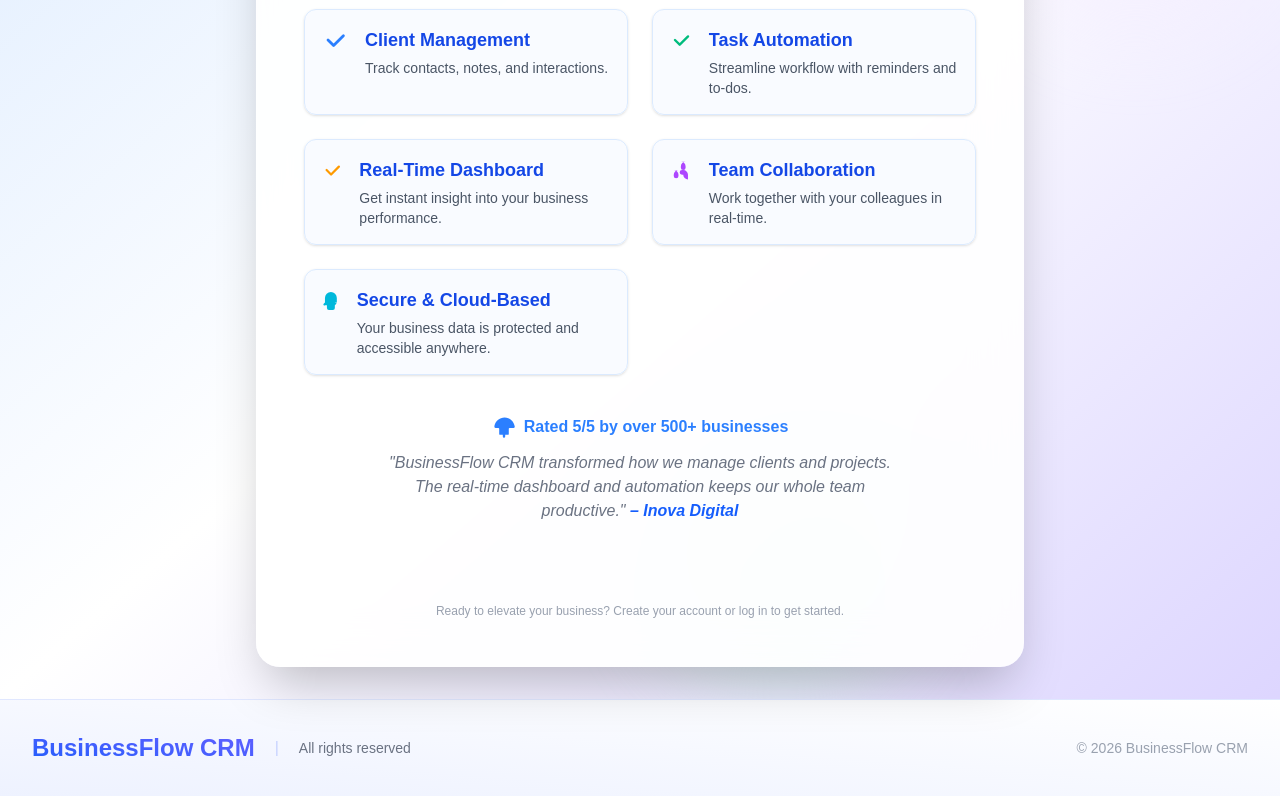
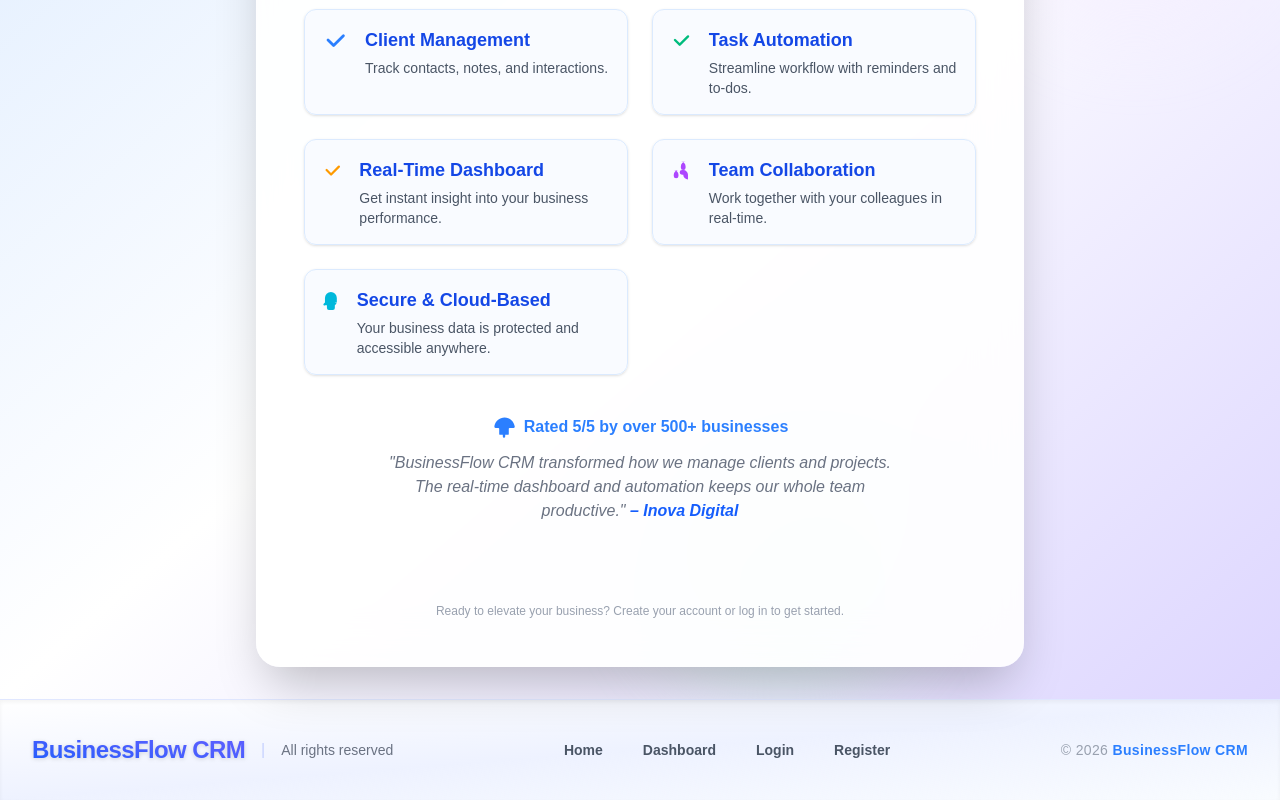
Before and after one commit to ionutpetru4046/business-flow, a Next.js app: page / in a window 1280 px wide. Shown: the part 490-1290 px from the top of the page. Built offline with nearby package versions, Linux system fonts and the light colour scheme.

Commit message:
links added into footer component

```diff
--- a/components/Footer.tsx
+++ b/components/Footer.tsx
@@ -1,18 +1,41 @@
+import Link from "next/link";
+
+const navLinks = [
+  { href: "/", label: "Home" },
+  { href: "/dashboard", label: "Dashboard" },
+  { href: "/login", label: "Login" },
+  { href: "/register", label: "Register" },
+];
+
 export default function Footer() {
   return (
-    <footer className="w-full bg-gradient-to-tr from-indigo-50 to-white border-t border-indigo-100 shadow-sm">
-      <div className="max-w-7xl mx-auto px-4 md:px-8 py-8 flex flex-col md:flex-row items-center justify-between gap-4">
-        <div className="flex flex-col md:flex-row items-center gap-2">
-          <span className="text-2xl font-extrabold text-transparent bg-clip-text bg-gradient-to-tr from-blue-600 to-indigo-500 select-none">
+    <footer className="w-full border-t border-indigo-100 bg-gradient-to-br from-white via-indigo-50 to-blue-50/40 backdrop-blur-md shadow-inner transition-colors">
+      <div className="max-w-7xl mx-auto px-4 md:px-8 py-8 flex flex-col gap-6 md:gap-0 md:flex-row items-center justify-between">
+        <div className="flex flex-col items-center gap-2 md:flex-row md:gap-4">
+          <span className="text-2xl font-black tracking-tight text-transparent bg-clip-text bg-gradient-to-tr from-blue-600 to-indigo-500 select-none drop-shadow-sm">
             BusinessFlow CRM
           </span>
-          <span className="hidden md:inline-block mx-3 text-indigo-200">|</span>
-          <span className="text-gray-500 text-xs md:text-sm">
+          <span className="hidden md:inline-block text-indigo-200">|</span>
+          <span className="text-gray-500 text-xs md:text-sm font-medium">
             All rights reserved
           </span>
         </div>
-        <span className="text-gray-400 text-xs md:text-sm">
-          © {new Date().getFullYear()} BusinessFlow CRM
+        <nav className="w-full md:w-auto">
+          <ul className="flex flex-wrap justify-center md:justify-end items-center gap-x-4 gap-y-1 text-sm">
+            {navLinks.map((link) => (
+              <li key={link.href}>
+                <Link
+                  href={link.href}
+                  className="inline-block px-3 py-2 rounded-md font-semibold text-gray-600 hover:text-blue-600 hover:bg-blue-50 hover:shadow transition-all focus:outline-none focus:ring-2 focus:ring-indigo-100"
+                >
+                  {link.label}
+                </Link>
+              </li>
+            ))}
+          </ul>
+        </nav>
+        <span className="text-gray-400 text-xs md:text-sm tracking-wide text-center md:text-right">
+          © {new Date().getFullYear()} <span className="font-semibold text-blue-500">BusinessFlow CRM</span>
         </span>
       </div>
     </footer>
```
